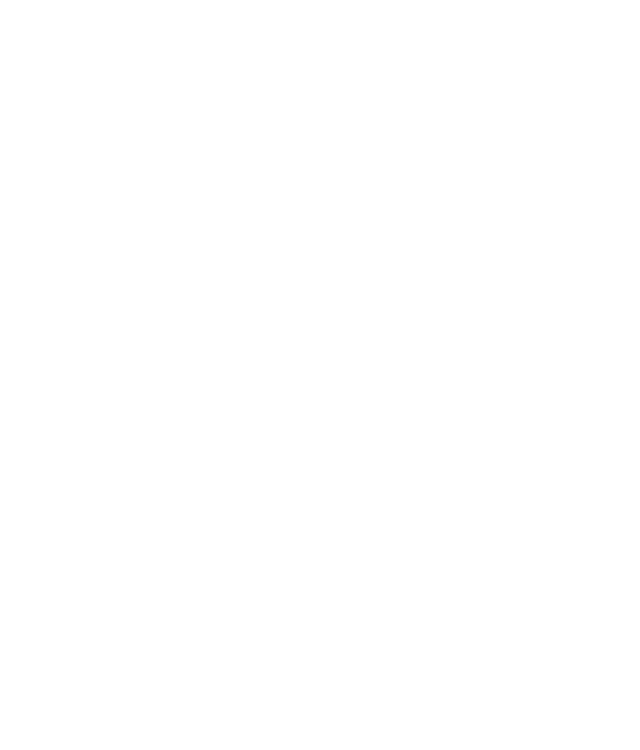
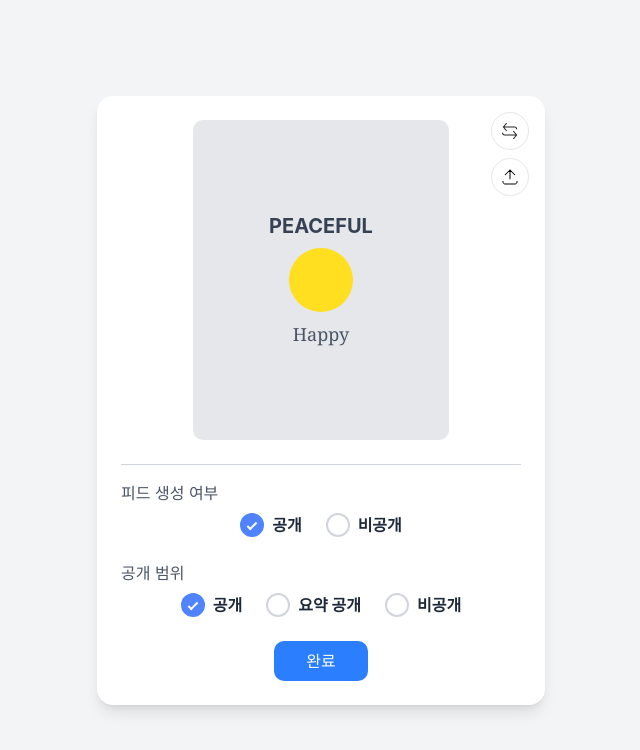
Before and after one commit to KakaoEnterprise-NILO/GriDam-FE, a React (Vite) app: page /diary/test in a window 1280 px wide. Before the commit this address had no page. Shown: the top 750 px of the page, without its empty margins (319-959 px from the left). Built offline with nearby package versions, Linux system fonts and the light colour scheme.

Commit message:
✨ [feature] 공개 범위 설정 컴포넌트 추가

```diff
--- a/src/App.tsx
+++ b/src/App.tsx
@@ -2,7 +2,8 @@
 import Home from "./pages/home/Home";
 import Login from "./pages/Login";
 import Register from "./pages/Register";
-import WritingDiary from "./pages/diary/WritingDiary";
+import WritingDiary from "./components/writingdiary/WritingDiary";
+import UploadEmotionCard from "./components/writingdiary/UploadEmotionCard";
 
 function App() {
   return (
@@ -12,6 +13,8 @@
         <Route path="/login" element={<Login />} />
         <Route path="/register" element={<Register/>} />
         <Route path="/diary/write" element={<WritingDiary/>} />
+        <Route path="/diary/test" element={<UploadEmotionCard/>} />
+
       </Routes>
     </div>
   );
--- /dev/null
+++ b/src/components/writingdiary/UploadEmotionCard.css
@@ -0,0 +1,85 @@
+.custom-radio {
+  display: flex;
+  align-items: center;
+  cursor: pointer;
+  gap: 8px;
+}
+
+.custom-radio input {
+  display: none;
+}
+
+.custom-radio-btn {
+  width: 24px;
+  height: 24px;
+  border: 2px solid #d1d5db;
+  border-radius: 50%;
+  background-color: transparent;
+  position: relative;
+}
+
+.custom-radio input:checked + .custom-radio-btn {
+  background-color: #4f83ff;
+  border-color: #4f83ff;
+}
+
+.custom-radio input:checked + .custom-radio-btn::before {
+  content: "";
+  position: absolute;
+  top: 50%;
+  left: 50%;
+  width: 10px;
+  height: 5px;
+  border-left: 2px solid #ffffff;
+  border-bottom: 2px solid #ffffff;
+  transform: translate(-50%, -50%) rotate(-45deg);
+}
+
+.progress-bar {
+  background-color: #e5e7eb;
+  height: 8px;
+  border-radius: 5px;
+  cursor: pointer;
+  position: relative;
+  overflow: hidden;
+}
+
+.progress-bar-fill {
+  height: 100%;
+  background: linear-gradient(to right, #4f83ff, #4caf50);
+  border-radius: 5px;
+}
+
+
+.icon-button {
+  background-color: #ffffff;
+  border: 1px solid #e5e7eb;
+  border-radius: 50%;
+  padding: 6px;
+  cursor: pointer;
+  transition: background-color 0.3s, border-color 0.3s;
+}
+
+.icon-button:hover {
+  background-color: #f3f4f6;
+  border-color: #d1d5db;
+}
+
+.custom-radio input {
+  display: none;
+}
+
+.custom-radio-btn {
+  width: 24px;
+  height: 24px;
+  background-color: transparent;
+  border: 2px solid #d1d5db;
+  border-radius: 50%;
+  position: relative;
+  cursor: pointer;
+}
+
+.custom-radio input:checked + .custom-radio-btn {
+  background-color: #4f83ff;
+  border-color: #4f83ff;
+}
--- /dev/null
+++ b/src/components/writingdiary/UploadEmotionCard.tsx
@@ -0,0 +1,167 @@
+import { useState, useRef } from "react";
+import "./UploadEmotionCard.css";
+import refreshIcon from "../../assets/icons/refresh_button_icon.svg";
+import downloadIcon from "../../assets/icons/download_button_icon.svg";
+
+export default function UploadEmotionCard() {
+  const [feedVisibility, setFeedVisibility] = useState("공개");
+  const [shareScope, setShareScope] = useState("공개");
+  const [progress, setProgress] = useState(80);
+
+  const progressBarRef = useRef<HTMLDivElement | null>(null);
+
+  // 진행도 바 클릭 또는 드래그 시 값 업데이트
+  const updateProgress = (e: React.MouseEvent<HTMLDivElement>) => {
+    if (!progressBarRef.current) return;
+
+    const rect = progressBarRef.current.getBoundingClientRect();
+    const offsetX = e.clientX - rect.left;
+    const newProgress = Math.round((offsetX / rect.width) * 100);
+    setProgress(Math.min(100, Math.max(0, newProgress)));
+  };
+
+  return (
+    <div className="flex justify-center items-center min-h-screen bg-gray-100">
+      <div className="bg-white w-4/5 max-w-md p-6 rounded-2xl shadow-lg space-y-6 relative">
+
+        {/* 재생성 및 다운로드 버튼 */}
+        <div className="absolute top-4 right-4 flex flex-col space-y-2">
+          <button className="icon-button" onClick={() => console.log("재생성 클릭됨")}>
+            <img src={refreshIcon} alt="재생성" className="w-6 h-6" />
+          </button>
+          <button className="icon-button" onClick={() => console.log("다운로드 클릭됨")}>
+            <img src={downloadIcon} alt="다운로드" className="w-6 h-6" />
+          </button>
+        </div>
+
+        {/* 감정 카드 */}
+        <div className="flex justify-center">
+          <div className="w-64 h-80 bg-gray-200 rounded-lg flex flex-col items-center justify-center p-4 space-y-2">
+            <h2 className="text-xl font-bold text-gray-700">PEACEFUL</h2>
+            <div className="w-16 h-16 bg-yellow-300 rounded-full"></div>
+            <p className="text-lg text-gray-600 font-serif">Happy</p>
+          </div>
+        </div>
+
+        {/* 구분선 */}
+        <hr className="border-t border-gray-300 my-4" />
+
+        {/* 피드 생성 여부 */}
+        <div>
+          <p className="text-gray-600 mb-2 text-left">피드 생성 여부</p>
+          <div className="flex justify-center space-x-6">
+            <label className="custom-radio">
+              <input
+                type="radio"
+                name="feedVisibility"
+                value="공개"
+                checked={feedVisibility === "공개"}
+                onChange={() => setFeedVisibility("공개")}
+              />
+              <span className="custom-radio-btn"></span>
+              <span className="text-gray-800 font-bold">공개</span>
+            </label>
+
+            <label className="custom-radio">
+              <input
+                type="radio"
+                name="feedVisibility"
+                value="비공개"
+                checked={feedVisibility === "비공개"}
+                onChange={() => setFeedVisibility("비공개")}
+              />
+              <span className="custom-radio-btn"></span>
+              <span className="text-gray-800 font-bold">비공개</span>
+            </label>
+          </div>
+        </div>
+
+        {/* 공개 범위 */}
+        <div>
+          <p className="text-gray-600 mb-2 text-left">공개 범위</p>
+          <div className="flex justify-center space-x-6">
+            <label className="custom-radio">
+              <input
+                type="radio"
+                name="shareScope"
+                value="공개"
+                checked={shareScope === "공개"}
+                onChange={() => setShareScope("공개")}
+              />
+              <span className="custom-radio-btn"></span>
+              <span className="text-gray-800 font-bold">공개</span>
+            </label>
+
+            <label className="custom-radio">
+              <input
+                type="radio"
+                name="shareScope"
+                value="요약 공개"
+                checked={shareScope === "요약 공개"}
+                onChange={() => setShareScope("요약 공개")}
+              />
+              <span className="custom-radio-btn"></span>
+              <span className="text-gray-800 font-bold">요약 공개</span>
+            </label>
+
+            <label className="custom-radio">
+              <input
+                type="radio"
+                name="shareScope"
+                value="비공개"
+                checked={shareScope === "비공개"}
+                onChange={() => setShareScope("비공개")}
+              />
+              <span className="custom-radio-btn"></span>
+              <span className="text-gray-800 font-bold">비공개</span>
+            </label>
+          </div>
+        </div>
+
+        {/* 요약본 및 진행도 바 - 요약 공개일 때만 보임 */}
+        {shareScope === "요약 공개" && (
+          <div>
+            <p className="text-gray-600 mb-2 text-left">요약본</p>
+            <p className="text-gray-700 text-sm mb-4">
+              오늘은 잔잔한 햇살 아래 조용한 시간을 보냈다.
+            </p>
+
+            {/* 진행도 바 */}
+            <div className="mt-2">
+              <div className="flex items-center">
+                <span className="font-bold text-blue-500">T</span>
+
+                <div
+                  className="flex-1 mx-2 bg-gray-200 rounded-full h-3 relative cursor-pointer"
+                  ref={progressBarRef}
+                  onMouseDown={updateProgress}
+                  onMouseMove={(e) => e.buttons === 1 && updateProgress(e)}
+                >
+                  <div
+                    className="h-3 rounded-full absolute left-0"
+                    style={{
+                      width: `${progress}%`,
+                      background: `linear-gradient(to right, #4f83ff, #4caf50)`,
+                    }}
+                  ></div>
+                </div>
+
+                <span className="font-bold text-gray-700">F</span>
+              </div>
+
+              {/* 퍼센트 표시 */}
+              <p className="text-center text-sm text-gray-600 mt-1">{progress}%</p>
+            </div>
+          </div>
+        )}
+
+        {/* 완료 버튼 */}
+        <div className="flex justify-center mt-4">
+          <button className="bg-blue-500 text-white py-2 px-8 rounded-lg hover:bg-blue-600">
+            완료
+          </button>
+        </div>
+      </div>
+    </div>
+  );
+}
```
Also changed, not shown: src/assets/icons/download_button_icon.svg (added), src/assets/icons/refresh_button_icon.svg (added), src/components/writingdiary/StatusCard.tsx (added), src/components/writingdiary/WritingDiary.tsx (renamed from src/pages/diary/WritingDiary.tsx).
